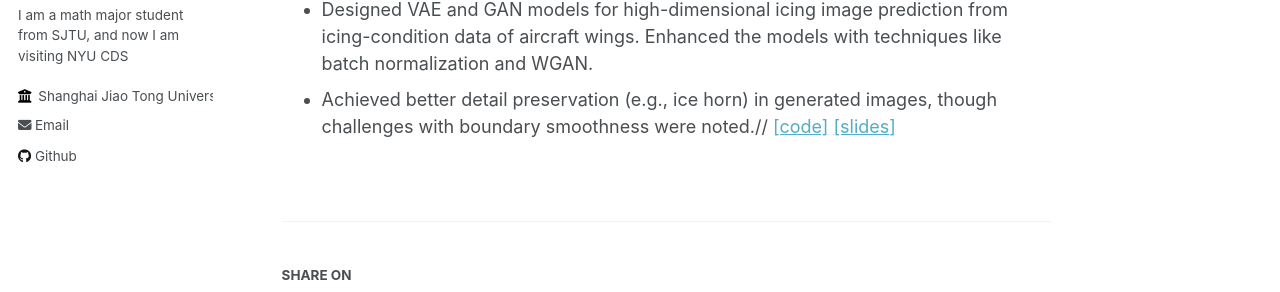
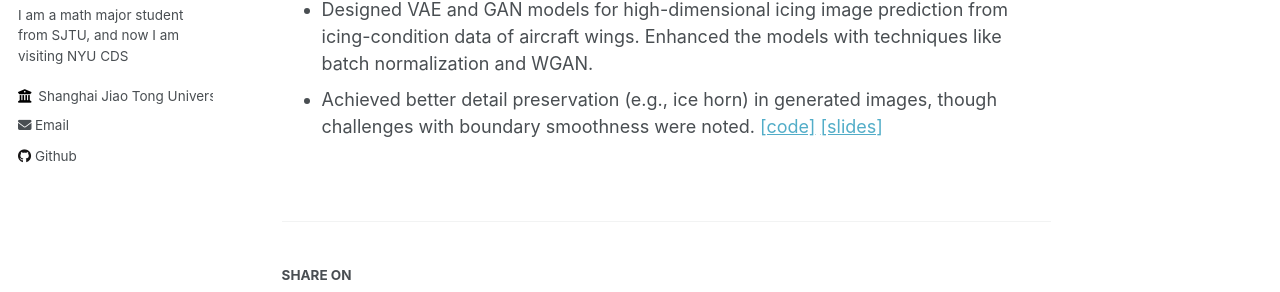
Before and after one commit to Li-Yunai/Li-Yunai.github.io, a Jekyll site: the page built from _portfolio/portfolio-1.md, in a window 1280 px wide and 1127 px high. Shown: the part 287-579 px from the top of the window. Built offline with Jekyll 4.4.1, drawn with Linux system fonts in a browser that asks for light colours.

```diff
--- a/_portfolio/portfolio-1.md
+++ b/_portfolio/portfolio-1.md
@@ -9,6 +9,6 @@ collection: portfolio
 **Project Overview**
 
 - Designed VAE and GAN models for high-dimensional icing image prediction from icing-condition data of aircraft wings. Enhanced the models with techniques like batch normalization and WGAN.
-- Achieved better detail preservation (e.g., ice horn) in generated images, though challenges with boundary smoothness were noted.//
+- Achieved better detail preservation (e.g., ice horn) in generated images, though challenges with boundary smoothness were noted.
 [[code]](https://li-yunai.github.io//portfolio/portfolio-1/)
 [[slides]](https://li-yunai.github.io//portfolio/portfolio-1/)
```
